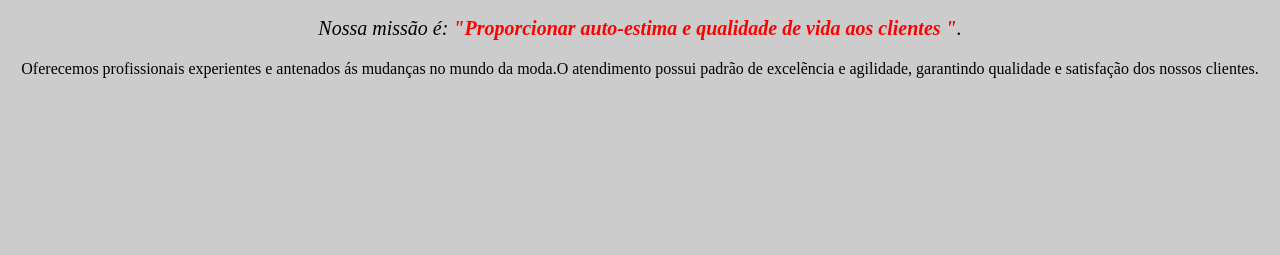
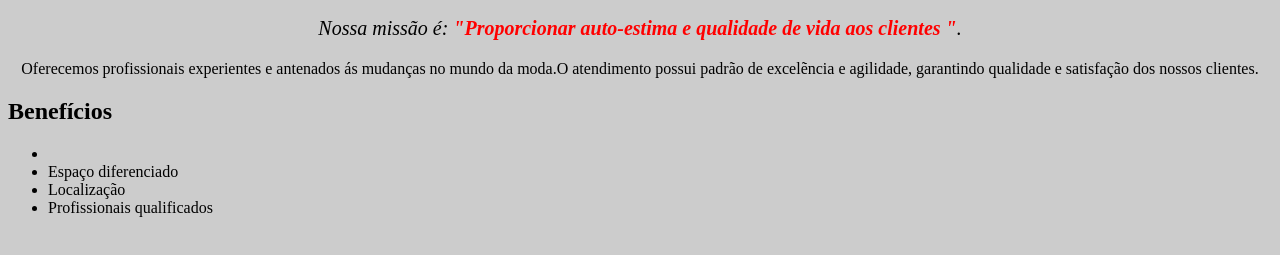
Before and after one commit to samaramari/barbearia-maria, a plain HTML site: page index.html in a window 1280 px wide. Shown: the part 431-686 px from the top of the page. Drawn offline with Linux system fonts and the light colour scheme.

Commit message:
atualizado 10

```diff
--- a/index.html
+++ b/index.html
@@ -16,5 +16,14 @@
         <p id="missao"><em>Nossa missão é: <strong> "Proporcionar auto-estima e qualidade de vida aos clientes "</strong>.</em></p>
 
         <p>Oferecemos profissionais experientes e antenados ás mudanças no mundo da moda.O atendimento possui padrão de excelẽncia e agilidade, garantindo qualidade e satisfação dos nossos clientes.</p>
-         </body>
+
+        <h2>Benefícios</h2>
+
+        <ul>
+            <li class="itens"Atendimento aos clientes</li>
+            <li class="itens">Espaço  diferenciado</li>
+            <li class="itens">Localização</li>
+            <li class="itens">Profissionais qualificados</li>
+        </ul>
+    </body>
 </html>
```
